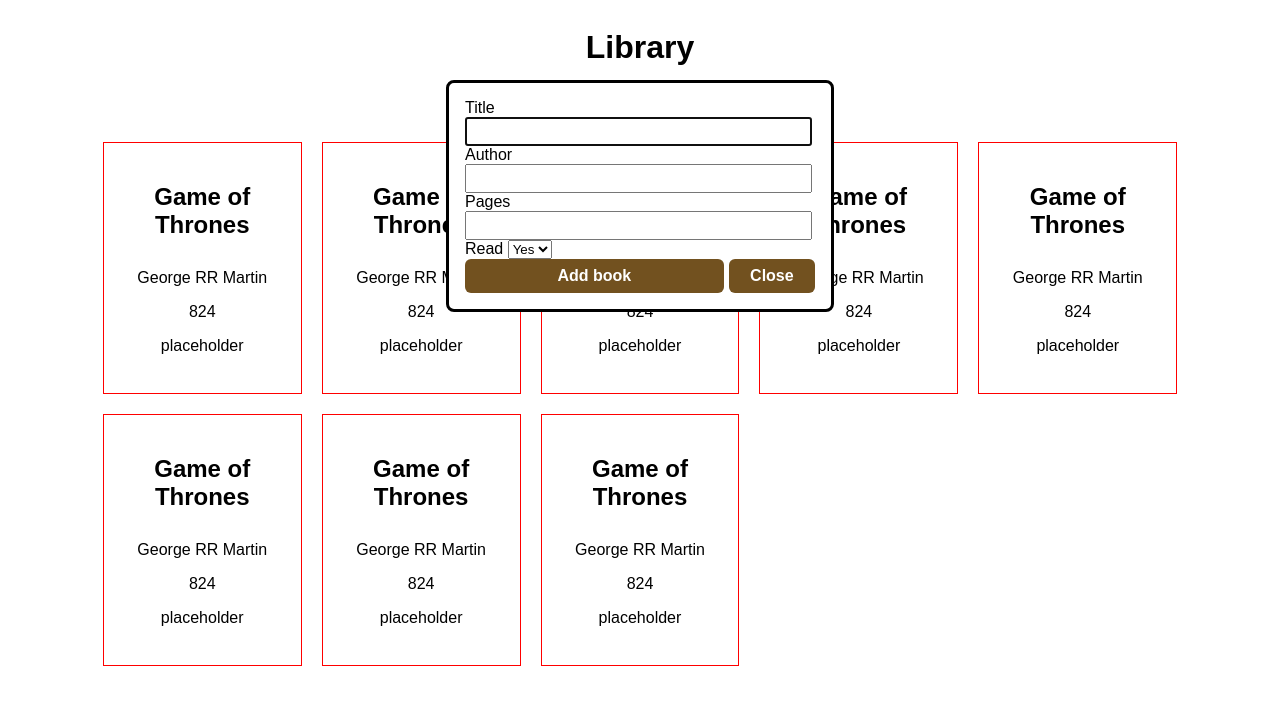
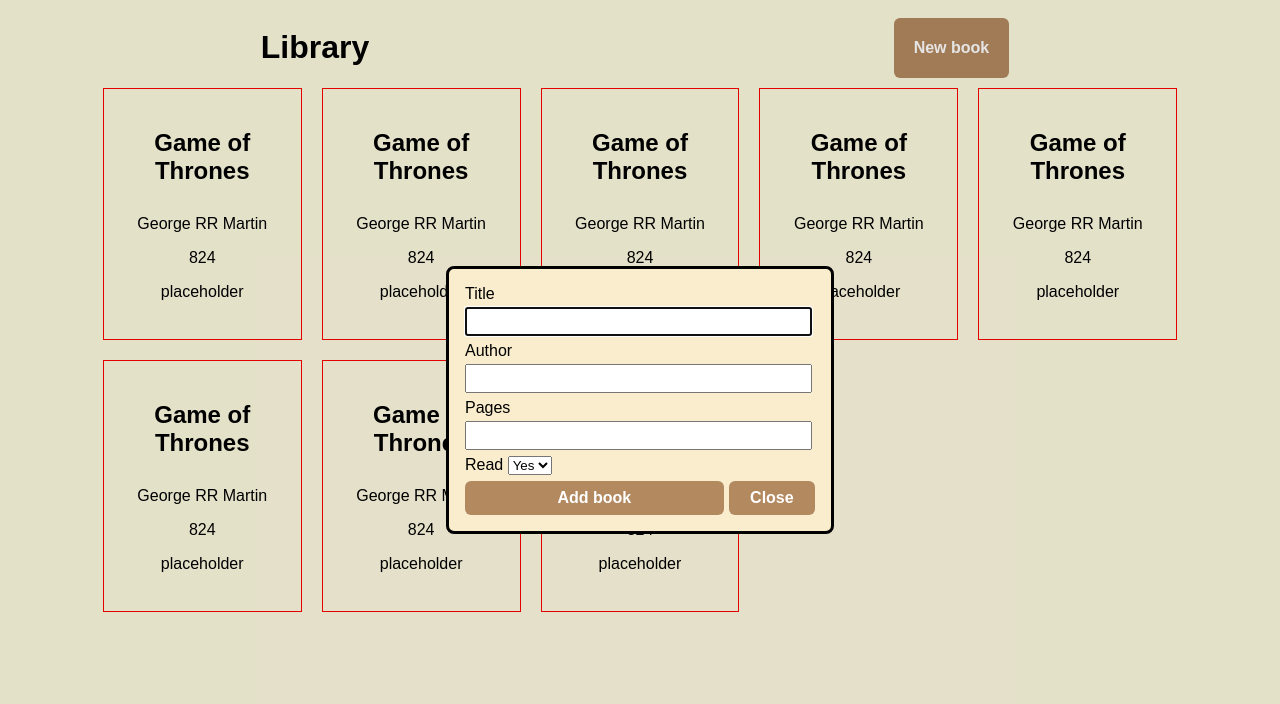
Before and after one commit to reiv-j/library, a plain HTML site: page index.html in a window 1280 px wide. Both pictures are taken after a click on the button "New book". Drawn offline with Linux system fonts and the light colour scheme.

Commit message:
Add background color styles

```diff
--- a/app.js
+++ b/app.js
@@ -87,7 +87,7 @@
 const modal = document.querySelector(".modal");
 
 openDialogBtn.addEventListener("click", function() {
-    modal.show();
+    modal.showModal();
 })
 
 closeDialogBtn.addEventListener("click", function() {
--- a/index.html
+++ b/index.html
@@ -7,9 +7,10 @@
     <link rel="stylesheet" href="style.css">
 </head>
 <body>
-    <h1>Library</h1>
-
-    <button id="open-dialog-btn">New book</button>
+    <header>
+        <h1>Library</h1>
+        <button id="open-dialog-btn">New book</button>
+    </header>
     <dialog class="modal">
         <form action="">
             <div>
@@ -41,9 +42,7 @@
         </div>
     </dialog>
 
-    <div class="library-container">
-
-    </div>
+    <div class="library-container"></div>
 
     <script src="app.js"></script>
 </body>
--- a/style.css
+++ b/style.css
@@ -1,8 +1,15 @@
 body {
+    background-color: #FEFAE0;
     font-family: Arial, Helvetica, sans-serif;
     display: flex;
     flex-direction: column;
     align-items: center;
+}
+
+header {
+    width: 60%;
+    display: flex;
+    justify-content: space-between;
 }
 
 .library-container {
@@ -27,11 +34,14 @@
 dialog {
     width: 350px;
     border-radius: 8px;
-    position: absolute;
-    top: 80px;
+    background-color: #FAEDCD;
 }
 
+
+
 input {
+    margin-top: 4px;
+    margin-bottom: 6px;
     width: 95%;
     padding: 5px;
 }
@@ -40,15 +50,17 @@
     border: none;
     border-radius: 6px;
     color: white;
-    background-color: #72511F;
+    background-color: #b38960;
     padding: 8px 20px;
     margin: 10px;
     font-weight: bold;
     font-size: 1em;
     cursor: pointer;
+
 }
 
 .btns {
+    margin-top: 6px;
     display: grid;
     grid-template-columns: 3fr 1fr;
     gap: 5px;
```
